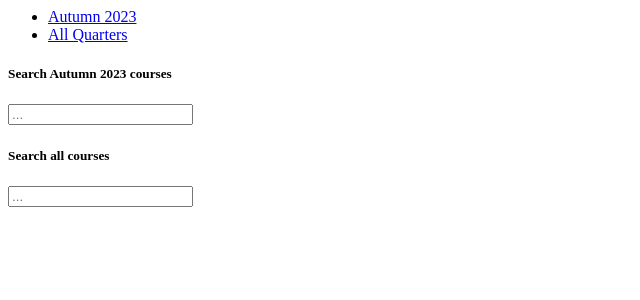
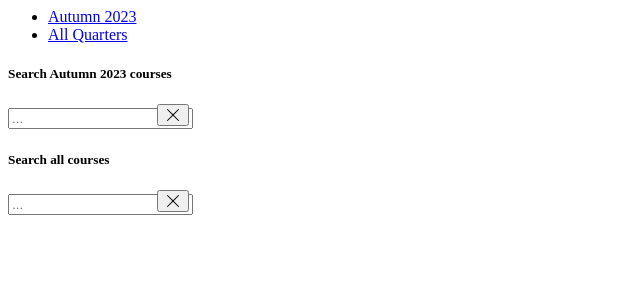
Before and after one commit to RAY2L/coursechat, a Node project: template views/partials/search_courses.ejs in a window 1280 px wide. Shown: the top 300 px of the page, without its empty margins (0-640 px from the left). Run offline with Node 20 templates, Linux system fonts and the light colour scheme; the template is opened without the code that fills it, so the values that code supplies are empty.

Commit message:
Create search input clearing mechanism

```diff
--- a/views/partials/search_courses.ejs
+++ b/views/partials/search_courses.ejs
@@ -18,23 +18,73 @@
       <div class="tab-content">
         <div class="tab-pane active" id="search_current">
           <h5 class="card-title">Search Autumn 2023 courses</h5>
+          <div class="input-group">
             <input
               type="text"
-            class="form-control-lg w-100"
+              class="form-control"
               id="search-current-input"
               placeholder="..."
               autocomplete="off"
+              aria-describedby="basic-addon2"
             />
+            <button
+              type="button"
+              class="btn bg-transparent py-0 d-flex align-items-center"
+              id="search-current-input-clear"
+              style="margin-left: -40px; z-index: 100"
+              onclick=""
+            >
+              <svg
+                xmlns="http://www.w3.org/2000/svg"
+                width="16"
+                height="16"
+                fill="currentColor"
+                class="bi bi-x-lg"
+                viewBox="0 0 16 16"
+              >
+                <path
+                  d="M2.146 2.854a.5.5 0 1 1 .708-.708L8 7.293l5.146-5.147a.5.5 0 0 1 .708.708L8.707 8l5.147 5.146a.5.5 0 0 1-.708.708L8 8.707l-5.146 5.147a.5.5 0 0 1-.708-.708L7.293 8 2.146 2.854Z"
+                />
+              </svg>
+            </button>
+          </div>
         </div>
         <div class="tab-pane" id="search_all">
           <h5 class="card-title">Search all courses</h5>
+          <div class="input-group">
+            <div class="input-group">
+              <div class="input-group">
                 <input
                   type="text"
-            class="form-control-lg w-100"
+                  class="form-control"
                   id="search-all-input"
                   placeholder="..."
                   autocomplete="off"
+                  aria-describedby="basic-addon2"
                 />
+                <button
+                  type="button"
+                  class="btn bg-transparent py-0 d-flex align-items-center"
+                  id="search-all-input-clear"
+                  style="margin-left: -40px; z-index: 100"
+                  onclick=""
+                >
+                  <svg
+                    xmlns="http://www.w3.org/2000/svg"
+                    width="16"
+                    height="16"
+                    fill="currentColor"
+                    class="bi bi-x-lg"
+                    viewBox="0 0 16 16"
+                  >
+                    <path
+                      d="M2.146 2.854a.5.5 0 1 1 .708-.708L8 7.293l5.146-5.147a.5.5 0 0 1 .708.708L8.707 8l5.147 5.146a.5.5 0 0 1-.708.708L8 8.707l-5.146 5.147a.5.5 0 0 1-.708-.708L7.293 8 2.146 2.854Z"
+                    />
+                  </svg>
+                </button>
+              </div>
+            </div>
+          </div>
         </div>
       </div>
     </div>
@@ -103,16 +153,11 @@
       }
     });
 
-    // $('.typeahead.dropdown-menu a').on('mousedown', function(event) {
-    //   console.log("typeahead dropdown mousedown");
+    $("#search-current-input-clear").click(() => {
+      $("#search-current-input").val("");
+    });
 
-    //   // Checking for middle click (mouse wheel click)
-    //   if(event.which === 2) {
-    //     const url = `/${uniqueMatch[0].value.subject}/${uniqueMatch[0].value.courseId}`;
-
-    //     // Open link in a new tab
-    //     window.open(url, '_blank');
-    //     event.preventDefault(); // Prevent the default action
-    //   }
-    // });
+    $("#search-all-input-clear").click(() => {
+      $("#search-all-input").val("");
+    });
 </script>
```
Lines whose indentation alone changed are shown as unchanged.
